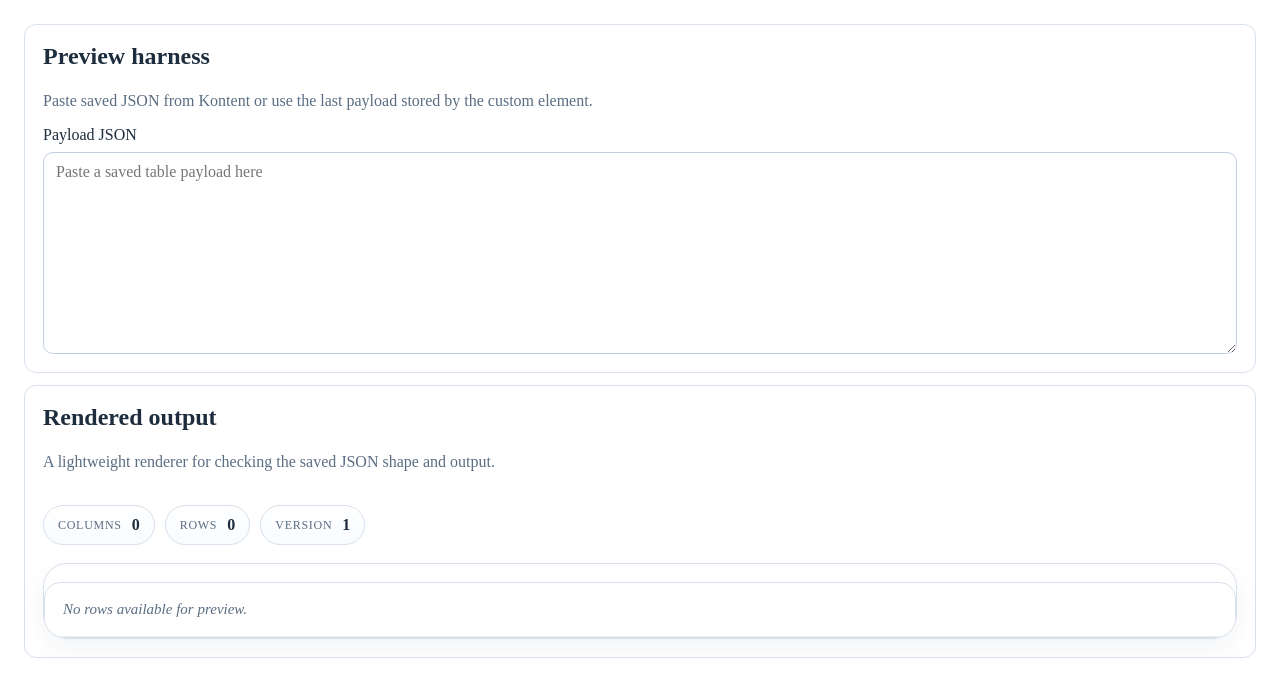
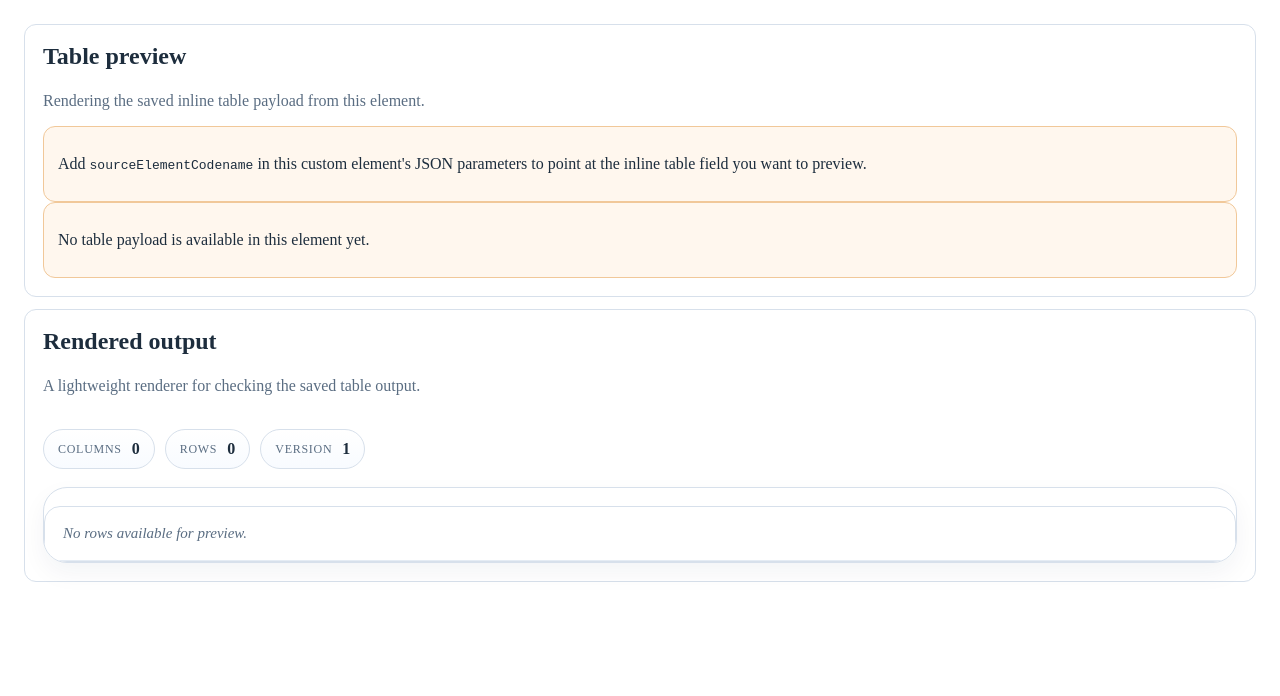
Before and after one commit to jchap-dctx/table-editor, a React (Vite) app: page /custom-elements/table-editor-preview in a window 1280 px wide. Shown: the top 696 px of the page. Built offline with nearby package versions, Linux system fonts and the light colour scheme.

Commit message:
feat: auto-save inline tables and link preview to field data

```diff
--- a/src/custom-elements/TableEditor/TableEditor.tsx
+++ b/src/custom-elements/TableEditor/TableEditor.tsx
@@ -27,8 +27,6 @@ import type {
   InlineTableRow,
 } from "./types";
 import "./table-editor.css";
-
-const LOCAL_PREVIEW_STORAGE_KEY = "table-editor:last-saved-payload";
 type EditorTab = "build" | "preview" | "payload";
 
 function generateRowId(index: number): string {
@@ -155,12 +153,14 @@ export function TableEditor() {
   const [savedMessage, setSavedMessage] = useState("");
   const [activeTab, setActiveTab] = useState<EditorTab>("build");
   const [payload, setPayload] = useState<InlineTablePayloadV1>(createEmptyPayload());
+  const [hasUserChanges, setHasUserChanges] = useState(false);
 
   useEffect(() => {
     const parsed = parseStoredPayload(storedValue);
     setPayload(parsed.payload);
     setLoadWarnings(parsed.warnings);
     setSelectedColumnIndex(0);
+    setHasUserChanges(false);
     setIsLoading(false);
   }, [storedValue]);
 
@@ -234,10 +234,47 @@ export function TableEditor() {
   const selectedColumn = payload.columns[selectedColumnIndex] ?? null;
   const selectedColumnLabel = selectedColumn?.label?.trim() || "Selected column";
 
-  const canSave = !isDisabled && !isLoading && validation.isValid && !scale.exceedsInlineLimit;
+  useEffect(() => {
+    if (isLoading || isDisabled || !hasUserChanges || !validation.isValid || scale.exceedsInlineLimit) {
+      return;
+    }
+
+    const serializedPayload = JSON.stringify(normalizedPreviewPayload);
+    if (storedValue === serializedPayload) {
+      setHasUserChanges(false);
+      return;
+    }
+
+    const timeoutId = window.setTimeout(() => {
+      setStoredValue(serializedPayload);
+      setSavedMessage(`Saved automatically at ${new Date().toLocaleTimeString()}.`);
+      setHasUserChanges(false);
+    }, 300);
+
+    return () => window.clearTimeout(timeoutId);
+  }, [
+    hasUserChanges,
+    isDisabled,
+    isLoading,
+    normalizedPreviewPayload,
+    scale.exceedsInlineLimit,
+    setStoredValue,
+    storedValue,
+    validation.isValid,
+  ]);
+
+  function updatePayloadState(
+    updater:
+      | InlineTablePayloadV1
+      | ((current: InlineTablePayloadV1) => InlineTablePayloadV1),
+  ) {
+    setHasUserChanges(true);
+    setSavedMessage("");
+    setPayload(updater);
+  }
 
   function updateColumns(nextColumns: InlineTableColumn[]) {
-    setPayload((current) => ({
+    updatePayloadState((current) => ({
       ...current,
       columns: nextColumns,
       rows: syncRowsToColumns(current.rows, nextColumns),
@@ -284,7 +321,7 @@ export function TableEditor() {
     const oldKey = target.key;
     nextColumns[columnIndex] = { ...target, key: uniqueKey };
 
-    setPayload((current) => {
+    updatePayloadState((current) => {
       const nextRows = current.rows.map((row) => {
         const { [oldKey]: oldValue, ...rest } = row;
         return {
@@ -321,7 +358,7 @@ export function TableEditor() {
       return rest as InlineTableRow;
     });
 
-    setPayload((current) => ({
+    updatePayloadState((current) => ({
       ...current,
       columns: nextColumns,
       rows: syncRowsToColumns(nextRows, nextColumns),
@@ -350,21 +387,21 @@ export function TableEditor() {
   }
 
   function addRow() {
-    setPayload((current) => ({
+    updatePayloadState((current) => ({
       ...current,
       rows: [...current.rows, createEmptyRow(current.columns, current.rows.length)],
     }));
   }
 
   function removeRow(rowId: string) {
-    setPayload((current) => ({
+    updatePayloadState((current) => ({
       ...current,
       rows: current.rows.filter((row) => row.id !== rowId),
     }));
   }
 
   function updateCell(rowId: string, column: InlineTableColumn, nextValue: string) {
-    setPayload((current) => ({
+    updatePayloadState((current) => ({
       ...current,
       rows: current.rows.map((row) =>
         row.id === rowId
@@ -384,7 +421,7 @@ export function TableEditor() {
       return;
     }
 
-    setPayload((current) =>
+    updatePayloadState((current) =>
       buildPayloadFromGrid({
         tableId: current.tableId || "inline-table",
         columns: normalized.columns,
@@ -481,27 +518,6 @@ export function TableEditor() {
 
   function handleDragLeave() {
     setIsDragOver(false);
-  }
-
-  function savePayload() {
-    const normalized = buildPayloadFromGrid({
-      tableId: payload.tableId,
-      columns: payload.columns,
-      rows: payload.rows,
-      metadata: payload.metadata,
-    });
-
-    const saveValidation = validatePayload(normalized, { importErrors });
-    const saveScale = estimatePayloadScale(normalized);
-    if (!saveValidation.isValid || saveScale.exceedsInlineLimit) {
-      return;
-    }
-
-    const serializedPayload = JSON.stringify(normalized);
-    setStoredValue(serializedPayload);
-    window.localStorage.setItem(LOCAL_PREVIEW_STORAGE_KEY, serializedPayload);
-    setPayload(normalized);
-    setSavedMessage(`Saved at ${new Date().toLocaleTimeString()}.`);
   }
 
   function expandTextarea(element: HTMLTextAreaElement) {
@@ -679,11 +695,6 @@ export function TableEditor() {
             Payload
           </button>
         </div>
-        <div className="table-editor-actions">
-          <button type="button" className="primary" onClick={savePayload} disabled={!canSave}>
-            Save payload
-          </button>
-        </div>
       </div>
 
       {isLoading ? <p className="muted table-editor-status">Loading existing field value...</p> : null}
@@ -777,6 +788,7 @@ export function TableEditor() {
           </div>
         </section>
 
+        {payload.columns.length > 0 && !scale.exceedsInlineLimit ? (
         <section className="table-editor-panel table-editor-panel--flat">
           <div className="table-editor-section-header">
             <div>
@@ -988,6 +1000,7 @@ export function TableEditor() {
             </aside>
           </div>
         </section>
+        ) : null}
         </>
         ) : null}
 
@@ -1120,9 +1133,6 @@ export function TableEditor() {
               ))}
             </div>
           )}
-          <p className="muted">
-            Preview harness route: <code>/custom-elements/table-editor-preview</code>
-          </p>
         </section>
 
         <section className="table-editor-panel table-editor-panel--flat">
--- a/src/custom-elements/TableEditor/TableEditorPreview.tsx
+++ b/src/custom-elements/TableEditor/TableEditorPreview.tsx
@@ -1,9 +1,9 @@
-import { useMemo, useState } from "react";
+import { useMemo } from "react";
+import { useConfig, useValue } from "../../context";
+import { useElements } from "../../helpers/selectors";
 import { buildPayloadFromGrid, createEmptyPayload, parseStoredPayload } from "./helpers";
 import type { InlineTableColumn, InlineTablePayloadV1 } from "./types";
 import "./table-editor.css";
-
-const LOCAL_PREVIEW_STORAGE_KEY = "table-editor:last-saved-payload";
 
 function formatPreviewCell(column: InlineTableColumn, value: unknown): string {
   if (value === null || value === undefined || value === "") {
@@ -37,49 +37,70 @@ function getColumnWidthStyle(column: InlineTableColumn): { width?: number; minWi
 }
 
 export function TableEditorPreview() {
-  const initialValue =
-    typeof window !== "undefined" ? window.localStorage.getItem(LOCAL_PREVIEW_STORAGE_KEY) ?? "" : "";
-  const [rawPayload, setRawPayload] = useState(initialValue);
+  const config = useConfig();
+  const [storedValue] = useValue();
+  const sourceElementCodenames = useMemo(() => {
+    const fromConfig = [
+      config.sourceElementCodename,
+      config.sourceCodename,
+      config.elementCodename,
+      config.textElementCodename,
+      ...(Array.isArray(config.sourceElementCodenames)
+        ? config.sourceElementCodenames
+        : typeof config.sourceElementCodenames === "string"
+          ? config.sourceElementCodenames.split(",")
+          : []),
+    ];
 
-  const parsed = useMemo(() => parseStoredPayload(rawPayload), [rawPayload]);
+    return fromConfig.map((value) => value?.trim()).filter(Boolean) as string[];
+  }, [config]);
+  const watchedElements = useElements(sourceElementCodenames);
+  const watchedValue = sourceElementCodenames[0]
+    ? watchedElements?.get(sourceElementCodenames[0]) ?? null
+    : null;
+  const previewSourceValue = watchedValue ?? storedValue;
+  const parsed = useMemo(() => parseStoredPayload(previewSourceValue), [previewSourceValue]);
   const payload: InlineTablePayloadV1 = useMemo(() => {
-    if (!rawPayload.trim()) {
+    if (!previewSourceValue || (typeof previewSourceValue === "string" && !previewSourceValue.trim())) {
       return createEmptyPayload();
     }
 
     return buildPayloadFromGrid({
       tableId: parsed.payload.tableId,
       columns: parsed.payload.columns,
-      rows: parsed.payload.rows,
-      metadata: parsed.payload.metadata,
-    });
-  }, [parsed.payload, rawPayload]);
+        rows: parsed.payload.rows,
+        metadata: parsed.payload.metadata,
+      });
+  }, [parsed.payload, previewSourceValue]);
+  const previewSourceLabel = sourceElementCodenames[0] ?? "this element";
 
   return (
     <div className="table-editor-root table-editor-preview-page">
       <section className="table-editor-panel table-editor-panel--flat">
         <div className="table-editor-section-header">
           <div>
-            <h2>Preview harness</h2>
-            <p className="muted">
-              Paste saved JSON from Kontent or use the last payload stored by the custom element.
-            </p>
+            <h2>Table preview</h2>
+            <p className="muted">Rendering the saved inline table payload from {previewSourceLabel}.</p>
           </div>
         </div>
-        <label className="table-editor-preview-json-input">
-          <span>Payload JSON</span>
-          <textarea
-            rows={10}
-            value={rawPayload}
-            onChange={(event) => setRawPayload(event.target.value)}
-            placeholder="Paste a saved table payload here"
-          />
-        </label>
         {parsed.warnings.length > 0 ? (
           <div className="table-editor-warn">
             {parsed.warnings.map((warning) => (
               <p key={warning}>{warning}</p>
             ))}
+          </div>
+        ) : null}
+        {sourceElementCodenames.length === 0 ? (
+          <div className="table-editor-warn">
+            <p>
+              Add <code>sourceElementCodename</code> in this custom element&apos;s JSON parameters to
+              point at the inline table field you want to preview.
+            </p>
+          </div>
+        ) : null}
+        {payload.columns.length === 0 && parsed.warnings.length === 0 ? (
+          <div className="table-editor-warn">
+            <p>No table payload is available in {previewSourceLabel} yet.</p>
           </div>
         ) : null}
       </section>
@@ -88,7 +109,7 @@ export function TableEditorPreview() {
         <div className="table-editor-section-header">
           <div>
             <h2>Rendered output</h2>
-            <p className="muted">A lightweight renderer for checking the saved JSON shape and output.</p>
+            <p className="muted">A lightweight renderer for checking the saved table output.</p>
           </div>
         </div>
         <div className="table-editor-preview-summary">
--- a/src/helpers/config.ts
+++ b/src/helpers/config.ts
@@ -1,5 +1,9 @@
 export type Config = Readonly<{
   textElementCodename?: string;
+  sourceElementCodename?: string;
+  sourceElementCodenames?: ReadonlyArray<string> | string;
+  sourceCodename?: string;
+  elementCodename?: string;
 }>;
 
 export const isConfig = (
```
